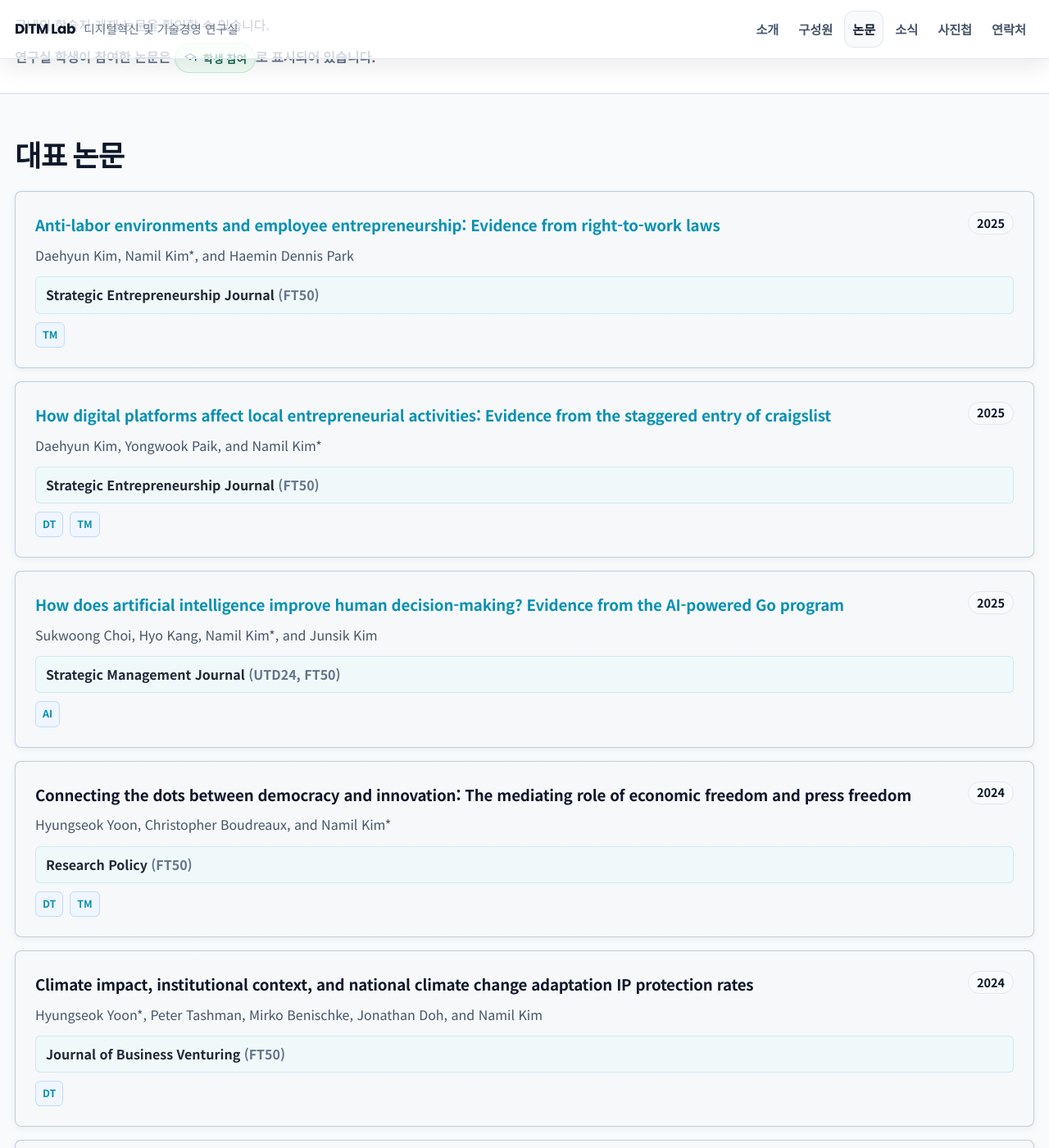
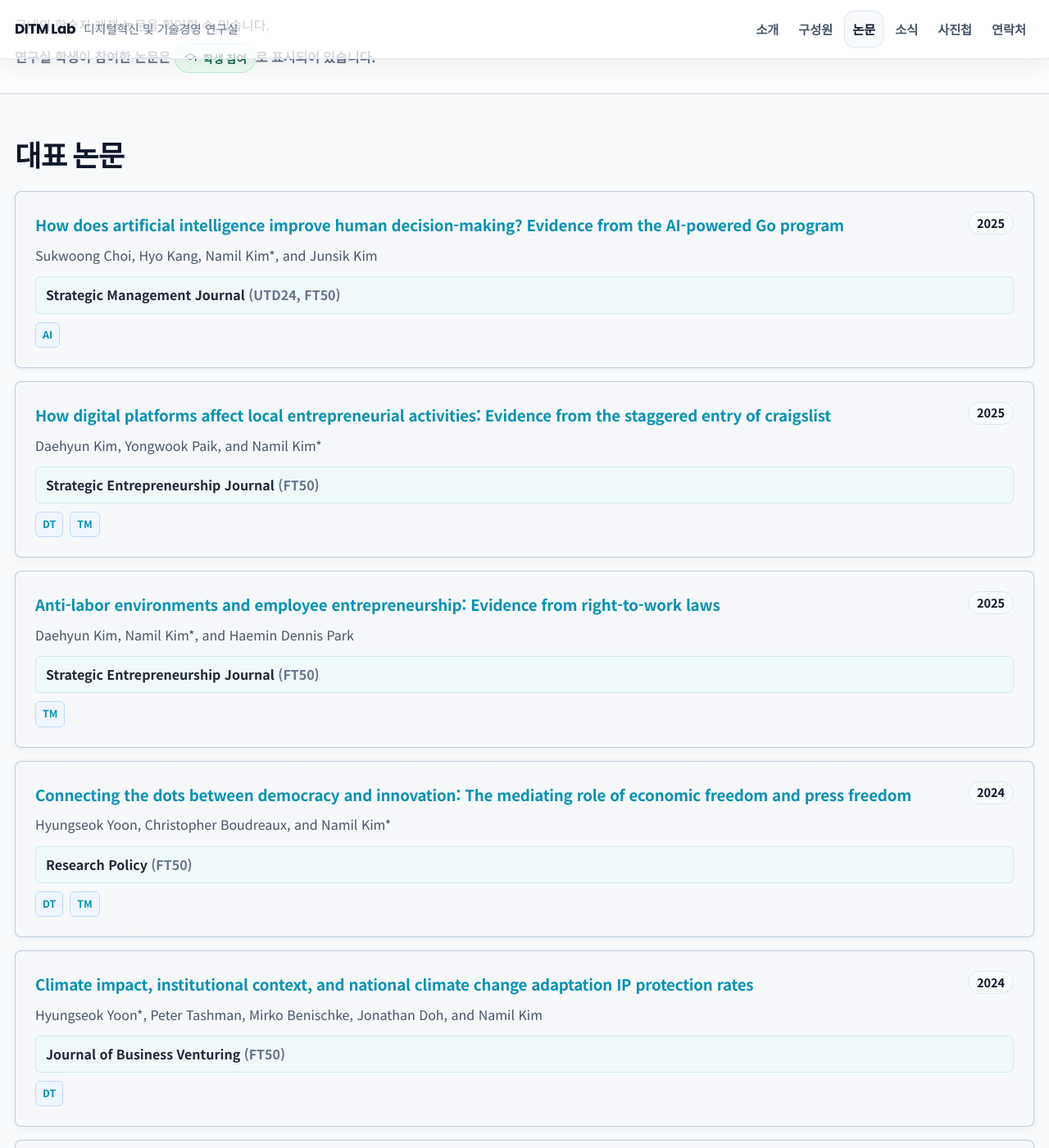
Before and after one commit to ditmlab/ditmlab.github.io, a Jekyll site: the page built from publications.html, in a window 1280 px wide and 1400 px high, scrolled down 204 px. Shown: the whole window at 82% size. Built offline with Jekyll 4.4.1, drawn with Linux system fonts in a browser that asks for light colours; some of the changed text lies outside the part shown.

Commit message:
minor update

```diff
--- a/_data/members.yml
+++ b/_data/members.yml
@@ -1,6 +1,7 @@
 current:
   phd:
     - id: "sim-haewon"
+      email_id: "haewon.sim"
       name_ko: "심해원"
       role: "Ph.D. Student"
       photo: "/assets/img/avatar-placeholder.svg"
@@ -18,6 +19,8 @@ current:
 
   ms:
     - id: "lee-haram"
+      # 표시용 이메일 ID (예: abc123). 비워두면 id 값을 사용합니다.
+      email_id: "haram"
       name_ko: "이하람"
       role: "M.S. Student"
       photo: "/assets/img/avatar-placeholder.svg"
--- a/publications.html
+++ b/publications.html
@@ -45,8 +45,30 @@ body_class: publications-page
     <section class="pub-featured" aria-label="대표 논문">
       <h2 class="h2 h2--tight">대표 논문</h2>
 
+      {% assign featured_utd24 = "" | split: "" %}
+      {% assign featured_other = "" | split: "" %}
+      {% for p in featured %}
+      {% assign has_utd24 = false %}
+      {% if p.note %}
+      {% assign _note_u = p.note | upcase %}
+      {% if _note_u contains 'UTD24' %}{% assign has_utd24 = true %}{% endif %}
+      {% endif %}
+      {% if has_utd24 == false and p.tags and p.tags.size > 0 %}
+      {% for _t in p.tags %}
+      {% assign _tu = _t | upcase %}
+      {% if _tu == 'UTD24' %}{% assign has_utd24 = true %}{% endif %}
+      {% endfor %}
+      {% endif %}
+      {% if has_utd24 %}
+      {% assign featured_utd24 = featured_utd24 | push: p %}
+      {% else %}
+      {% assign featured_other = featured_other | push: p %}
+      {% endif %}
+      {% endfor %}
+      {% assign featured_ordered = featured_utd24 | concat: featured_other %}
+
       <div class="pub-list">
-        {% for p in featured %}
+        {% for p in featured_ordered %}
         <article class="pub-item pub-item--featured">
           <div class="pub-top">
             <h3 class="pub-title">{% if p.url %}<a class="inline-link" href="{{ p.url }}" target="_blank"
```
Also changed, not shown: _data/publications.yml (+16 -13 lines), _posts/2025-12-16-sme-feature-sej.md (+7 -5 lines), members.html (+25 -0 lines), 2 other files.
